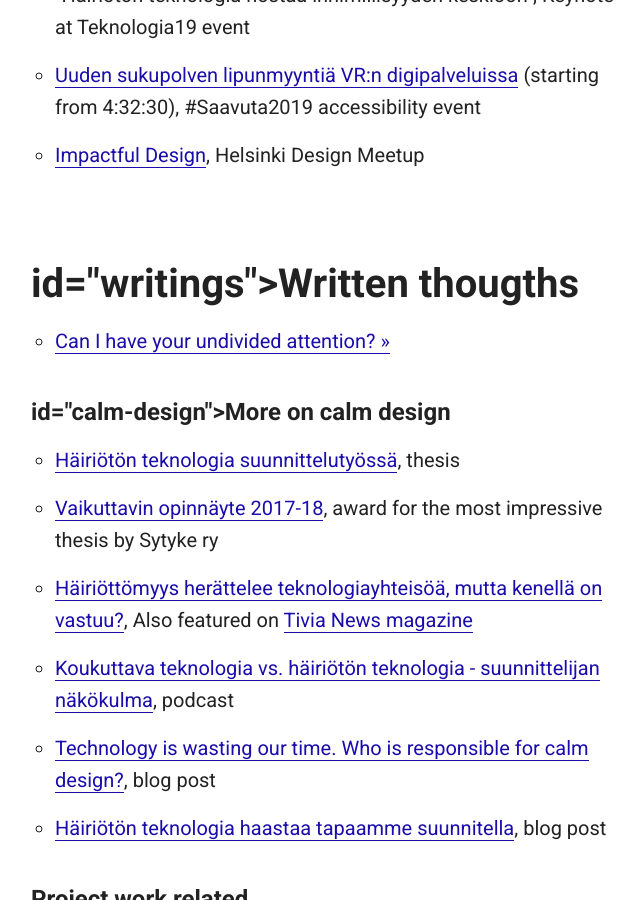
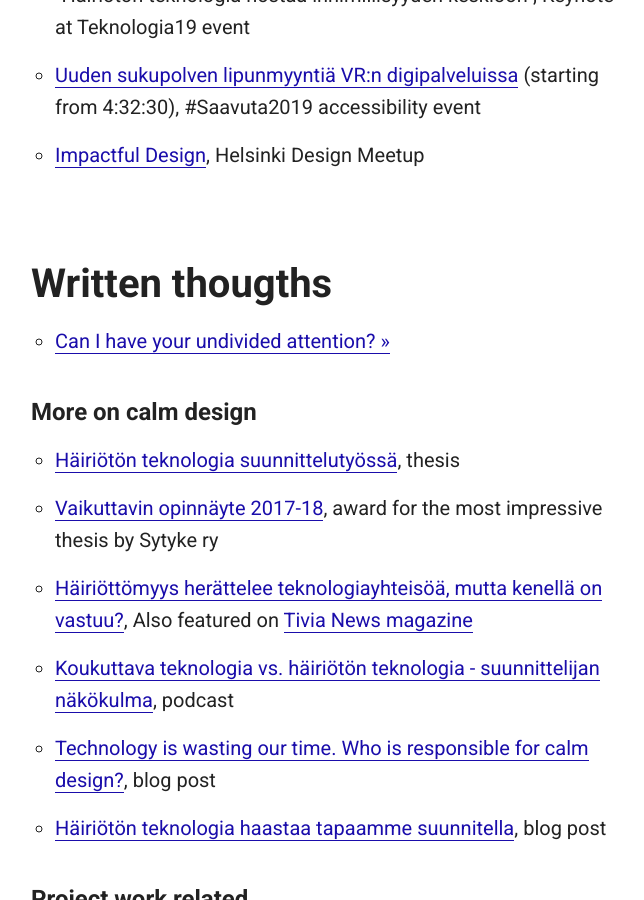
Before and after one commit to jesseu/jesseu.github.io, a Jekyll site: the page built from index.html, in a window 1280 px wide and 900 px high, scrolled down 1715 px. Shown: the whole window, without its empty margins (129-773 px from the left). Built offline with Jekyll 4.4.1, drawn with Linux system fonts in a browser that asks for light colours.

Commit message:
Update index.html

```diff
--- a/index.html
+++ b/index.html
@@ -67,7 +67,7 @@ title: Jesse Ukkonen
 
 	<div class="row">
 		<div class="eight columns" style="margin-top: 5%">
-        	<h2> id="writings">Written thougths</h2>
+        	<h2 id="writings">Written thougths</h2>
 
         		<ul>
 				 {% for post in site.posts %}
@@ -75,7 +75,7 @@ title: Jesse Ukkonen
 	  {% endfor %}
 			</ul>
 
-		<h3> id="calm-design">More on calm design</h3>
+		<h3 id="calm-design">More on calm design</h3>
 			<ul>
 				<li><a href="http://urn.fi/URN:NBN:fi:amk-2017112418012" target="_blank">Häiriötön teknologia suunnittelutyössä</a>, thesis</li>
 				<li><a href="https://www.sytyke.org/tapetilla/vaikuttavin-opinnayte-hairioton-teknologia-suunnittelutyossa/" target="_blank">Vaikuttavin opinnäyte 2017-18</a>, award for the most impressive thesis by Sytyke ry</li>
```
